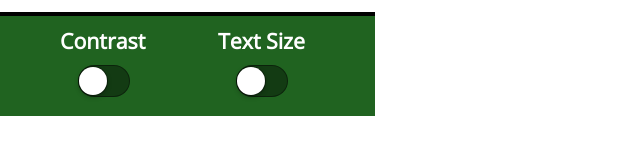
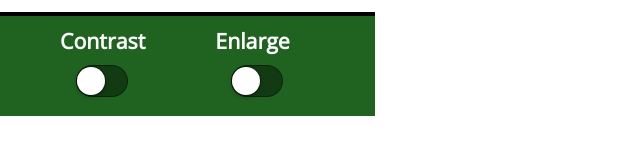
Before and after one commit to gilberk1/papa-johns, a plain HTML site: page cart.html in a window 1280 px wide. Shown: the part 551-706 px from the top of the page, 0-640 px from the left. Drawn offline with nearby package versions, Linux system fonts and the light colour scheme.

Commit message:
fix enlarge button

```diff
--- a/cart.html
+++ b/cart.html
@@ -50,7 +50,7 @@
     		<label class="">Contrast<input type="checkbox" id="contrast-switch" onclick="swapSheet()" class="ios-switch bigswitch" unchecked/><div><div></div></div></label>
     	</div>
     	<div class="text">
-    		<label>Text Size<input type="checkbox" id="text-switch" onclick="swapSheet()" class="ios-switch bigswitch" unchecked/><div><div></div></div></label>
+    		<label>Enlarge<input type="checkbox" id="text-switch" onclick="swapSheet()" class="ios-switch bigswitch" unchecked/><div><div></div></div></label>
     	</div>
     </div>
 </body>
--- a/styles/both.css
+++ b/styles/both.css
@@ -266,7 +266,7 @@ input[type="checkbox"].ios-switch + div {
 	-webkit-transition-duration: .4s;
 	-webkit-transition-property: background-color, box-shadow;
 	box-shadow: inset 0 0 0 0px rgba(0,0,0,0.4);
-	margin: 10px 18px;
+	margin: 10px 16px;
 }
 
 /* Checked Track (Blue) */
--- a/styles/contrast-switch.css
+++ b/styles/contrast-switch.css
@@ -281,7 +281,7 @@ input[type="checkbox"].ios-switch + div {
 	-webkit-transition-duration: .4s;
 	-webkit-transition-property: background-color, box-shadow;
 	box-shadow: inset 0 0 0 0px rgba(0,0,0,0.4);
-	margin: 10px 18px;
+	margin: 10px 16px;
 }
 
 /* Checked Track (Blue) */
--- a/styles/style.css
+++ b/styles/style.css
@@ -279,7 +279,7 @@ input[type="checkbox"].ios-switch + div {
 	-webkit-transition-duration: .4s;
 	-webkit-transition-property: background-color, box-shadow;
 	box-shadow: inset 0 0 0 0px rgba(0,0,0,0.4);
-	margin: 10px 18px;
+	margin: 10px 16px;
 }
 
 /* Checked Track (Blue) */
--- a/styles/text-switch.css
+++ b/styles/text-switch.css
@@ -264,7 +264,7 @@ input[type="checkbox"].ios-switch + div {
 	-webkit-transition-duration: .4s;
 	-webkit-transition-property: background-color, box-shadow;
 	box-shadow: inset 0 0 0 0px rgba(0,0,0,0.4);
-	margin: 10px 18px;
+	margin: 10px 16px;
 }
 
 /* Checked Track (Blue) */
```
Also changed, not shown: index.html (+1 -1 lines), items.html (+1 -1 lines), menu.html (+1 -1 lines).
